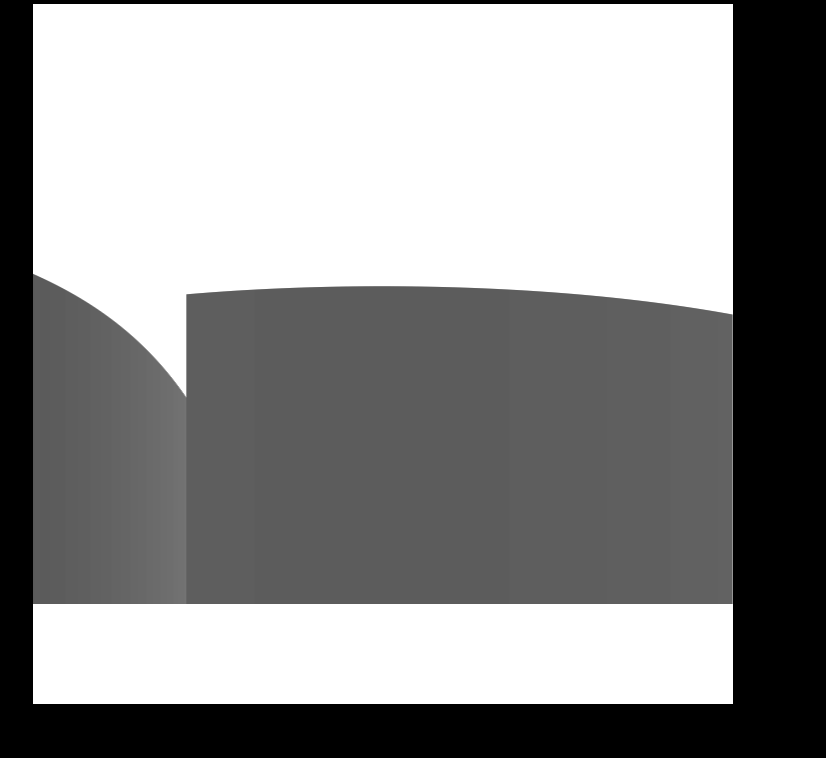
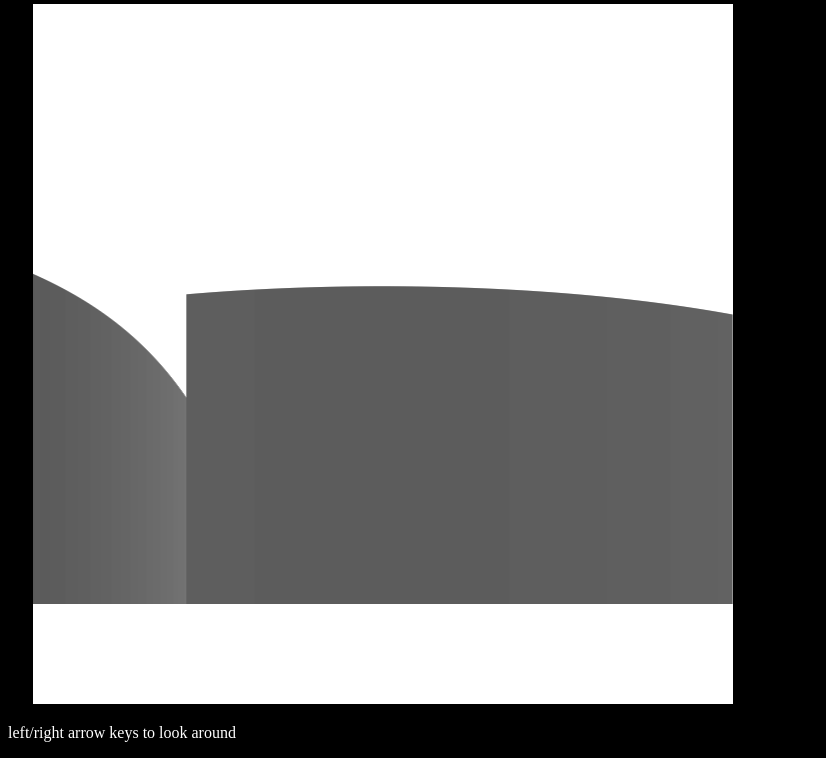
Before and after one commit to MattFThornton/DOOOOOOOOOOOM, a plain HTML site: page index.html in a window 1280 px wide. Shown: the part 708-1466 px from the top of the page, without its empty margins (0-826 px from the left). Before the commit the page ends 1424 px from the top, so only its background shows below. Drawn offline with Linux system fonts and the light colour scheme.

Commit message:
Update index.html

```diff
--- a/index.html
+++ b/index.html
@@ -7,6 +7,7 @@
   <body style=" background: black;">
       <canvas id="canvas" width="700px" height="700px" style="background: #fff;margin-left:5%;"></canvas>
       <canvas id="canvas2" width="700px" height="700px" style="background: #fff;margin-left:2%;"></canvas>
+    <p style="color:white;">left/right arrow keys to look around</p>
       <script type="text/javascript" src="script.js" language="javascript"></script>
   </body>
 </html>
```
